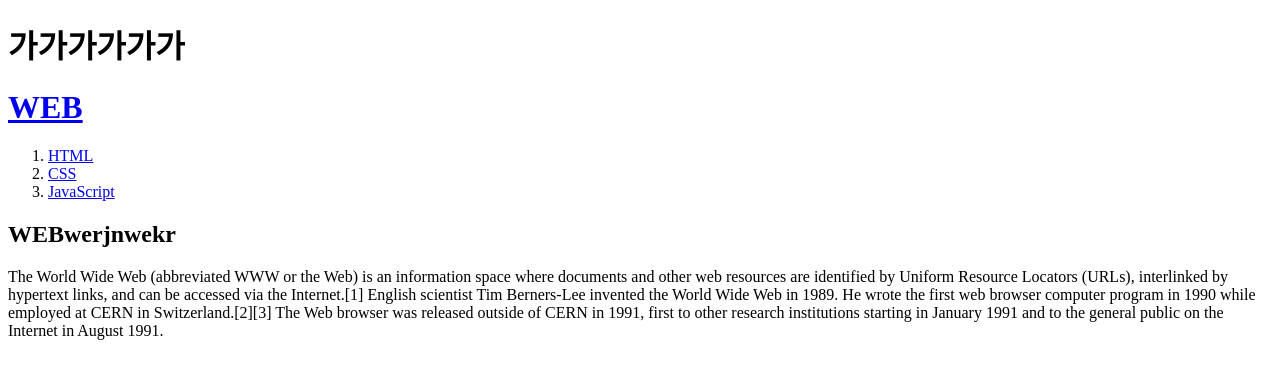
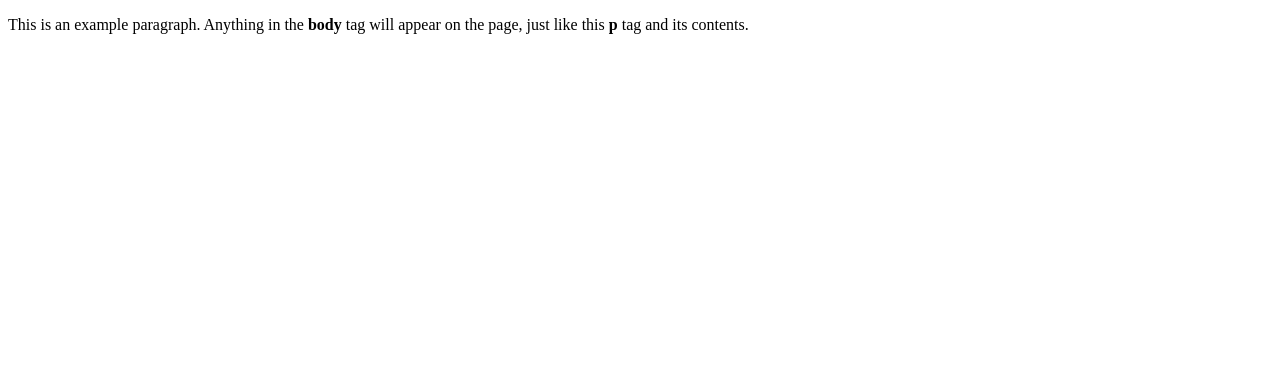
Before and after one commit to voidmain11/nodejs-study, a website: page index.html in a window 1280 px wide. Drawn offline with Linux system fonts and the light colour scheme.

Commit message:
깃헙 4

```diff
--- a/index.html
+++ b/index.html
@@ -1,20 +1,9 @@
 <!doctype html>
 <html>
 <head>
-  <title>WEB1 - Welcome</title>
-  <meta http-equiv= content-type content= text/html charset=utf-8>
+    <title>This is the title of the webpage!</title>
 </head>
 <body>
-    <h1>가가가가가가</h1>
-    <h1><a href="index.html">WEB</a></h1>
-    <ol>
-        <li><a href="1.html">HTML</a></li>
-        <li><a href="2.html">CSS</a></li>
-        <li><a href="3.html">JavaScript</a></li>
-    </ol>
-    <h2>WEBwerjnwekr</h2>
-    <p>
-        The World Wide Web (abbreviated WWW or the Web) is an information space where documents and other web resources are identified by Uniform Resource Locators (URLs), interlinked by hypertext links, and can be accessed via the Internet.[1] English scientist Tim Berners-Lee invented the World Wide Web in 1989. He wrote the first web browser computer program in 1990 while employed at CERN in Switzerland.[2][3] The Web browser was released outside of CERN in 1991, first to other research institutions starting in January 1991 and to the general public on the Internet in August 1991.
-    </p>
+    <p>This is an example paragraph. Anything in the <strong>body</strong> tag will appear on the page, just like this <strong>p</strong> tag and its contents.</p>
 </body>
 </html>
```
